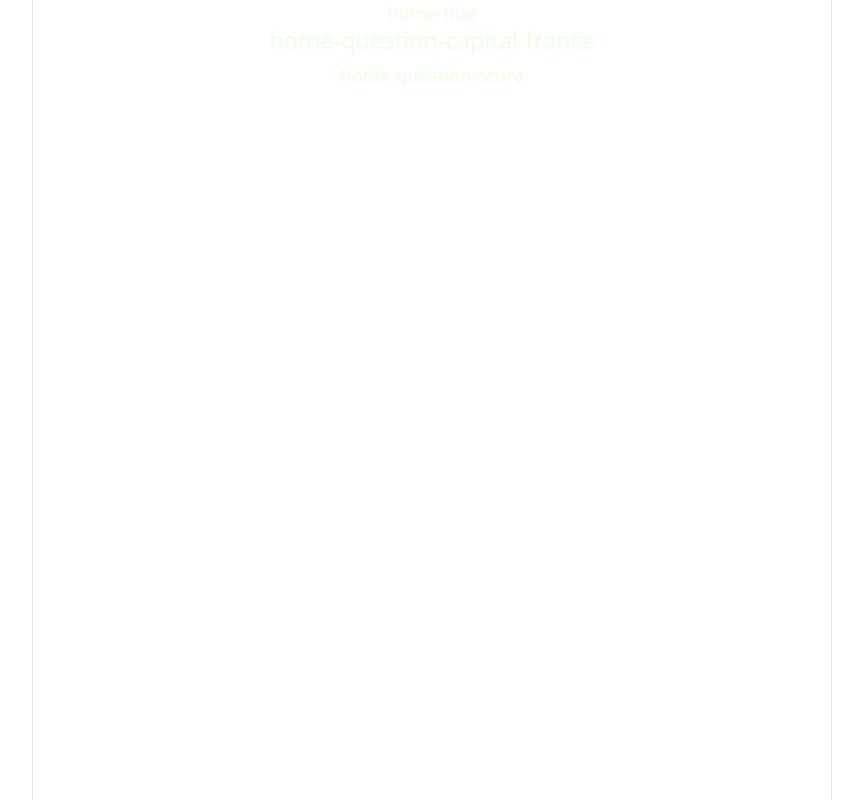
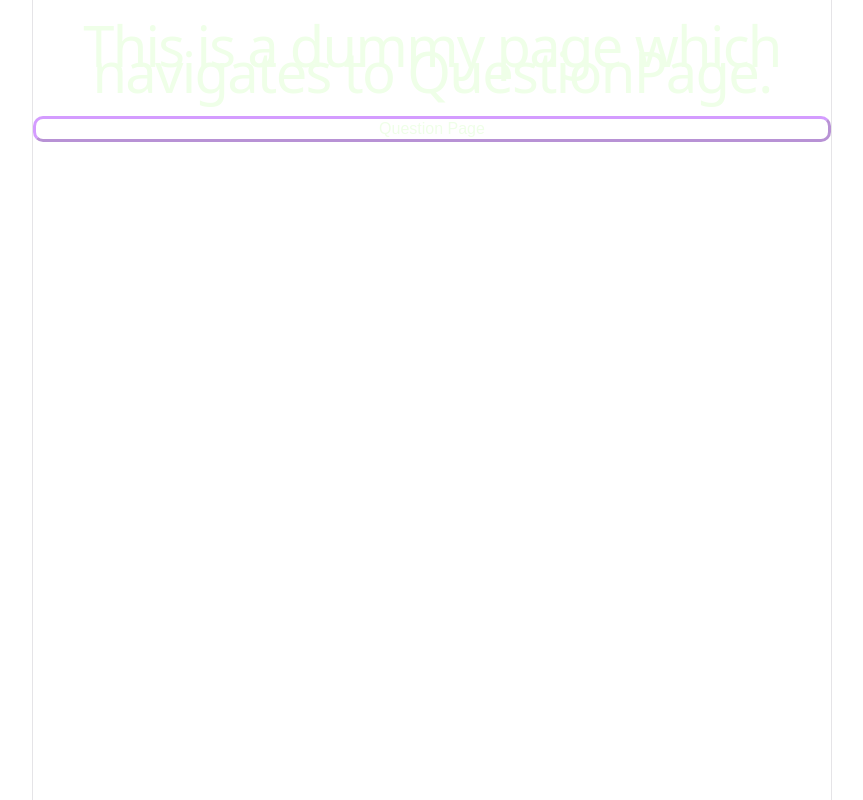
Before and after one commit to Luhito/Ruid.AI, a React (Vite) app in the folder frontend/: page /home in a window 1280 px wide. Shown: the whole page, without its empty margins (208-1071 px from the left). Built offline with nearby package versions, Linux system fonts and the light colour scheme.

Commit message:
リクエストパラメータにquestionIdを指定できるようになりました

```diff
--- a/frontend/src/App.tsx
+++ b/frontend/src/App.tsx
@@ -4,8 +4,9 @@ import viteLogo from './assets/vite.svg'
 import heroImg from './assets/hero.png'
 import './App.css'
 import { Home } from './assets/pages/Home'
+import { HomePage } from './assets/pages/home/HomePage'
 import { Routes, Route, useNavigate } from 'react-router-dom'
-import { QuestionPage } from './assets/pages/question/QuestionPage';
+import { QuestionPageContainer } from './assets/pages/QuestionPageContainer/QuestionPageContainer';
 
 function App() {
   const [count, setCount] = useState(0)
@@ -124,8 +125,8 @@ function App() {
         <section id="spacer"></section>
         <button onClick={() => navigate("/question")}>Question Page</button>
       </>} />
-      <Route path="/home" element={<Home />}/>
-      <Route path="/question" element={<QuestionPage />}/>
+      <Route path="/home" element={<HomePage />}/>
+      <Route path="/question" element={<QuestionPageContainer />}/>
     </Routes>
   )
 }
--- a/frontend/src/api/schemas/question/useQuestion.ts
+++ b/frontend/src/api/schemas/question/useQuestion.ts
@@ -12,7 +12,7 @@ export const useQuestion = (qid: string, acceptLanguage: string) => {
         queryFn: () => apiInstance.getQuestion(qid, acceptLanguage).then(response => response.data)
     })
 
-    // console.log(data)
+    // console.log(data);
 
     return { status, data }
 }
--- /dev/null
+++ b/frontend/src/assets/pages/QuestionPageContainer/QuestionPageContainer.tsx
@@ -0,0 +1,14 @@
+import { useSearchParams } from 'react-router-dom';
+import { ErrorQuestionPage } from '../errorQuestionPage/ErrorQuestionPage';
+import { QuestionPage } from '../question/QuestionPage';
+
+export const QuestionPageContainer = () => {
+    const [searchParams] = useSearchParams();
+    const questionId = searchParams.get("id");
+
+    if (!questionId) {
+        return <ErrorQuestionPage />;
+    }
+
+    return <QuestionPage questionId={questionId} />;
+}
--- /dev/null
+++ b/frontend/src/assets/pages/errorQuestionPage/ErrorQuestionPage.tsx
@@ -0,0 +1,9 @@
+const ErrorQuestionPage = () => {
+    return (
+        <h1>
+            Error: questionId is notspacified.
+        </h1>
+    )
+}
+
+export { ErrorQuestionPage };
--- /dev/null
+++ b/frontend/src/assets/pages/home/HomePage.tsx
@@ -0,0 +1,15 @@
+import { useNavigate } from 'react-router-dom'
+
+const HomePage = () => {
+    const navigate = useNavigate();
+    return (
+        <>
+            <h1>
+                This is a dummy page which navigates to QuestionPage.
+            </h1>
+            <button onClick={() => navigate("/question?id=rnd")}>Question Page</button>
+        </>
+    )
+}
+
+export { HomePage }
--- a/frontend/src/assets/pages/question/QuestionPage.logic.ts
+++ b/frontend/src/assets/pages/question/QuestionPage.logic.ts
@@ -3,11 +3,10 @@ import { useTranslation } from 'react-i18next';
 import type { QuestionPageState } from './QuestionPage.state';
 import { useQuestion } from '@/api/schemas/question/useQuestion';
 
-export const useQuestionPageLogic = (states: QuestionPageState) => {
+export const useQuestionPageLogic = (questionId: string, states: QuestionPageState) => {
     const navigate = useNavigate();
     const { t } = useTranslation("question");
-    const question = useQuestion("sample", "default");
-
+    const question = useQuestion(questionId, "default");
     const onClick_viewAnswer = () => {
         if (states.isOpenAnswer) return;
 
--- a/frontend/src/assets/pages/question/QuestionPage.tsx
+++ b/frontend/src/assets/pages/question/QuestionPage.tsx
@@ -4,12 +4,19 @@ import { useQuestionPageLogic } from './QuestionPage.logic'
 import { useQuestionPageState } from './QuestionPage.state'
 import styles from './QuestionPage.module.css'
 import { Line } from '@/shared-components/Line'
+import { ErrorQuestionPage } from '../errorQuestionPage/ErrorQuestionPage';
 
-const QuestionPage = () => {
+const QuestionPage = (arg: {questionId: string}) => {
+
     const { t } = useTranslation("question");
     const { states } = useQuestionPageState();
-    const { logics } = useQuestionPageLogic(states);
+    const { logics } = useQuestionPageLogic(arg.questionId, states);
     const question = logics.question;
+
+    if (!arg.questionId) {
+        console.error("questionId is not specified. check your request parameter.");
+        return (<ErrorQuestionPage />)
+    }
 
     return (
         <>
@@ -77,7 +84,7 @@ const QuestionPage = () => {
 
                     {/** */}
                     <div className={styles['md-text']}>
-                        <MD>{question?.explanation_text || ''}</MD>
+                        <MD>{question?.explanation_test || ''}</MD>
                     </div>
                 </>)}
             </main>
```
Also changed, not shown: 1 other file (tests, documents, lock files or other folders).
